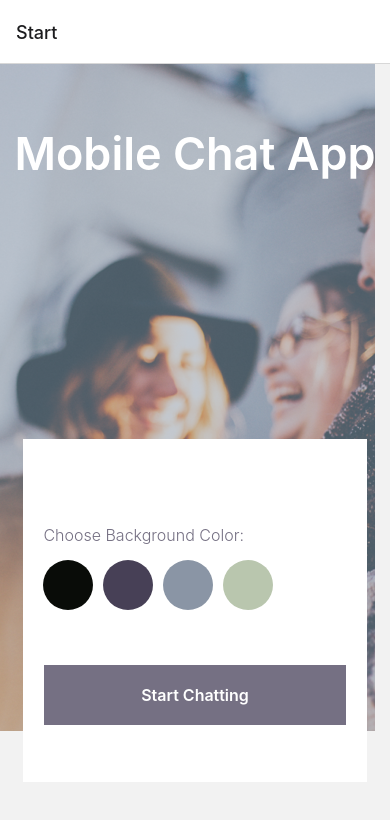
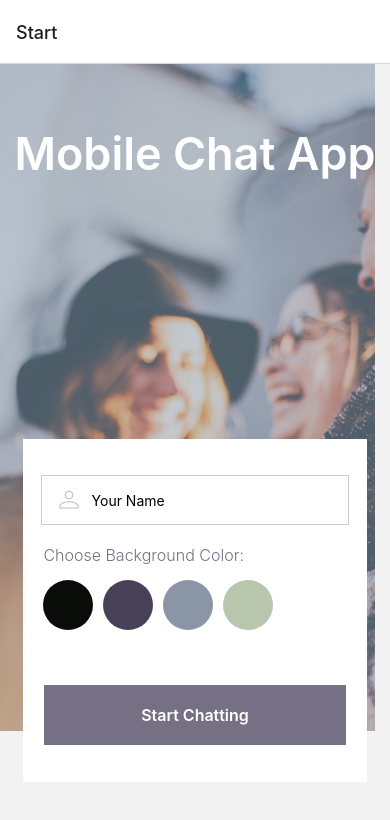
Before and after one commit to AnthonyTran1/mobile-chat-app, a React Native app: screen /Start in a window 390 px wide. Shown: the top 820 px of the page. Built offline with nearby package versions, Linux system fonts and the light colour scheme.

Commit message:
If applied, commit adds user-icon and color border selector

```diff
--- a/components/Start.js
+++ b/components/Start.js
@@ -11,11 +11,12 @@ import {
 import { useState } from "react";
 
 const image = { uri: require("../assets/Background-Image.png") };
-const icon = { uri: require("../assets/user-icon.png") };
+const icon = require("../assets/user-icon.png");
 
 const Start = ({ navigation }) => {
   const [name, setName] = useState("");
   const [backgroundColor, setBackgroundColor] = useState("#090C08");
+  const [selectedColor, setSelectedColor] = useState();
 
   return (
     <ImageBackground
@@ -36,12 +37,12 @@ const Start = ({ navigation }) => {
       >
         <View style={[styles.textInputContainer]}>
           <Image style={styles.imageBackground} source={icon} />
-          {/* <TextInput
-              style={styles.textInput}
-              value={name}
-              onChangeText={setName}
-              placeholder="Your Name"
-            /> */}
+          <TextInput
+            style={styles.textInput}
+            value={name}
+            onChangeText={setName}
+            placeholder="Your Name"
+          />
         </View>
 
         <View
@@ -54,20 +55,48 @@ const Start = ({ navigation }) => {
           <Text style={styles.chooseBGColor}>Choose Background Color:</Text>
           <View style={[styles.backgroundContainer]}>
             <TouchableOpacity
-              style={[styles.backgroundColor, styles.color1]}
-              onPress={() => setBackgroundColor("#090C08")}
+              style={[
+                styles.backgroundColor,
+                styles.color1,
+                selectedColor === "#090C08" && styles.focused,
+              ]}
+              onPress={() => {
+                setBackgroundColor("#090C08");
+                setSelectedColor("#090C08");
+              }}
             ></TouchableOpacity>
             <TouchableOpacity
-              style={[styles.backgroundColor, styles.color2]}
-              onPress={() => setBackgroundColor("#474056")}
+              style={[
+                styles.backgroundColor,
+                styles.color2,
+                selectedColor === "#474056" && styles.focused,
+              ]}
+              onPress={() => {
+                setBackgroundColor("#474056");
+                setSelectedColor("#474056");
+              }}
             ></TouchableOpacity>
             <TouchableOpacity
-              style={[styles.backgroundColor, styles.color3]}
-              onPress={() => setBackgroundColor("#8A95A5")}
+              style={[
+                styles.backgroundColor,
+                styles.color3,
+                selectedColor === "#8A95A5" && styles.focused,
+              ]}
+              onPress={() => {
+                setBackgroundColor("#8A95A5");
+                setSelectedColor("#8A95A5");
+              }}
             ></TouchableOpacity>
             <TouchableOpacity
-              style={[styles.backgroundColor, styles.color4]}
-              onPress={() => setBackgroundColor("#B9C6AE")}
+              style={[
+                styles.backgroundColor,
+                styles.color4,
+                selectedColor === "#B9C6AE" && styles.focused,
+              ]}
+              onPress={() => {
+                setBackgroundColor("#B9C6AE");
+                setSelectedColor("#B9C6AE");
+              }}
             ></TouchableOpacity>
           </View>
         </View>
@@ -111,15 +140,14 @@ const styles = StyleSheet.create({
     justifyContent: "center",
   },
   textInput: {
-    width: "88%",
-    padding: 15,
+    position: "relative",
+    height: 50,
     borderWidth: 1,
-    marginTop: 15,
-    marginBottom: 15,
-    fontSize: 16,
-    fontWeight: 300,
-    color: "#757083",
-    opacity: 0.5,
+    borderColor: "#ccc",
+    paddingHorizontal: 10,
+    zIndex: 1,
+    paddingLeft: 50,
+    width: "100vw%",
   },
   backgroundColor: {
     backgroundColor: "#DDDDDD",
@@ -161,11 +189,20 @@ const styles = StyleSheet.create({
     color: "#757083",
   },
   textInputContainer: {
-    flexDirection: "row",
-    paddingBottom: 10,
+    position: "relative",
+    width: "90%",
   },
   imageBackground: {
-    width: "100%",
+    position: "absolute",
+    opacity: 0.5,
+    top: 15,
+    left: 18,
+    right: 0,
+    bottom: 0,
+  },
+  focused: {
+    borderWidth: 4,
+    borderColor: "red",
   },
 });
 
```
